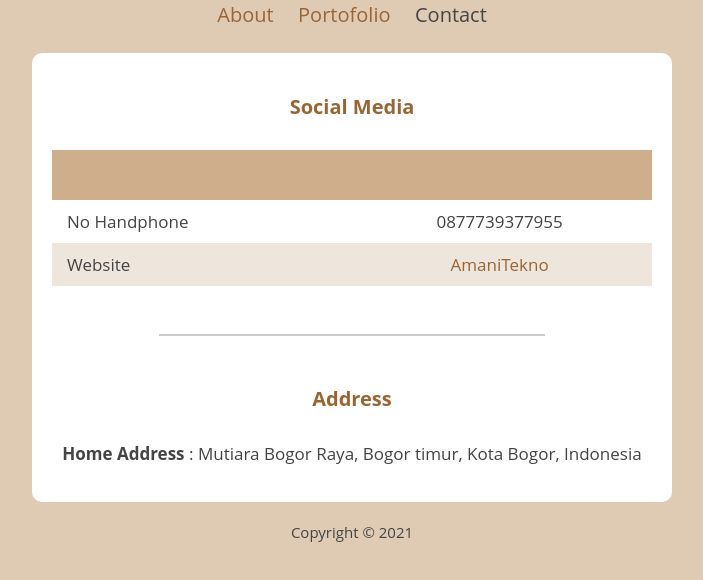
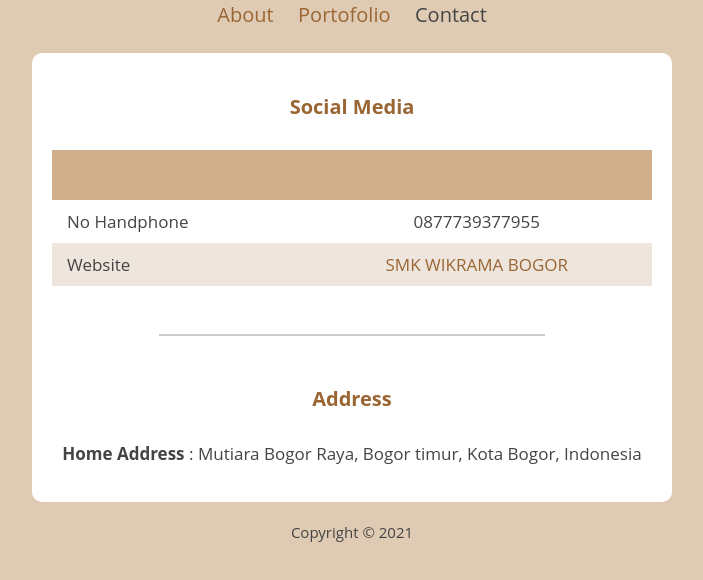
Before and after one commit to Sultan12209444/personal-web, a plain HTML site: page contact.html in a window 1280 px wide. Shown: the part 106-686 px from the top of the page, without its empty margins (288-991 px from the left). Drawn offline with Linux system fonts and the light colour scheme.

Commit message:
pertama commit

```diff
--- a/contact.html
+++ b/contact.html
@@ -33,7 +33,7 @@
               </tr>
               <tr>
                 <td class="text-left">Website</td>
-                <td><a href="https://www.amanitekno.com/">AmaniTekno</a></td>
+                <td><a href="profilsekolah.html">SMK WIKRAMA BOGOR</a></td>
               </tr>
             </table>
           </div>
```
